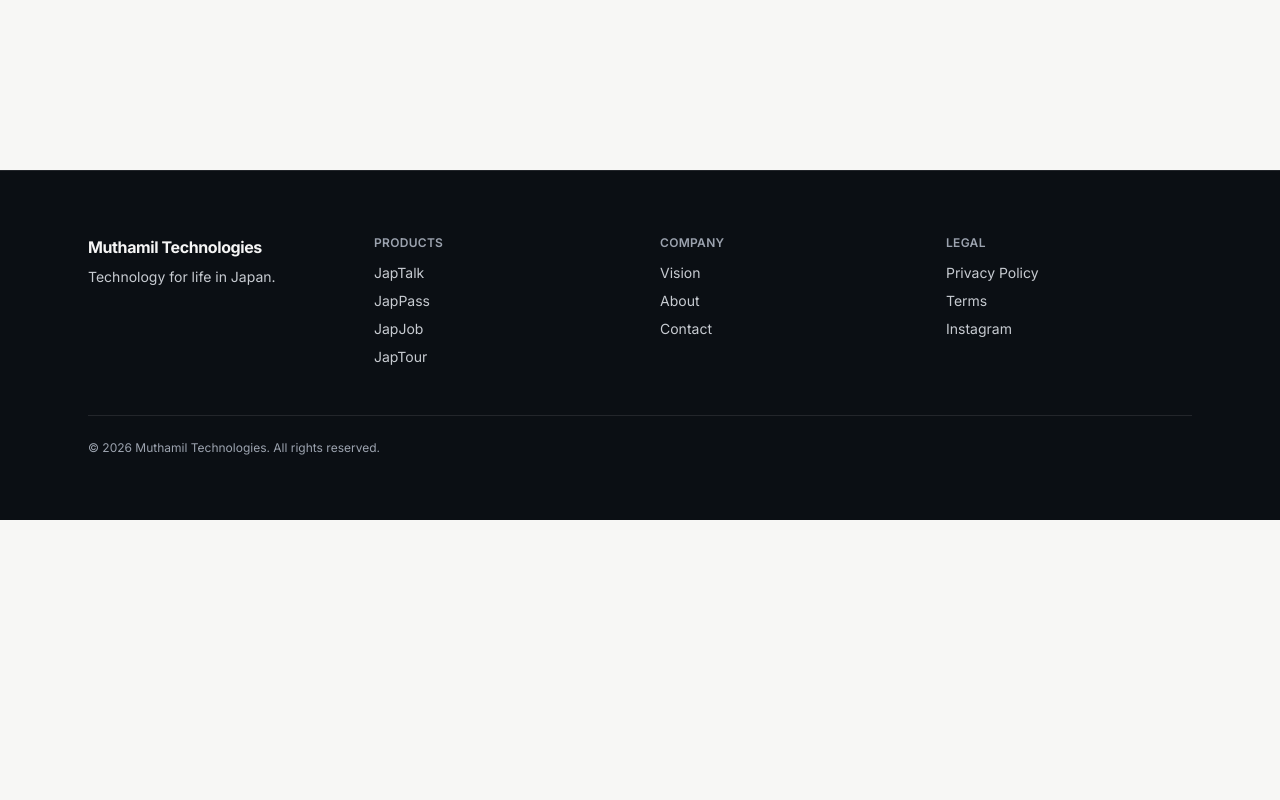
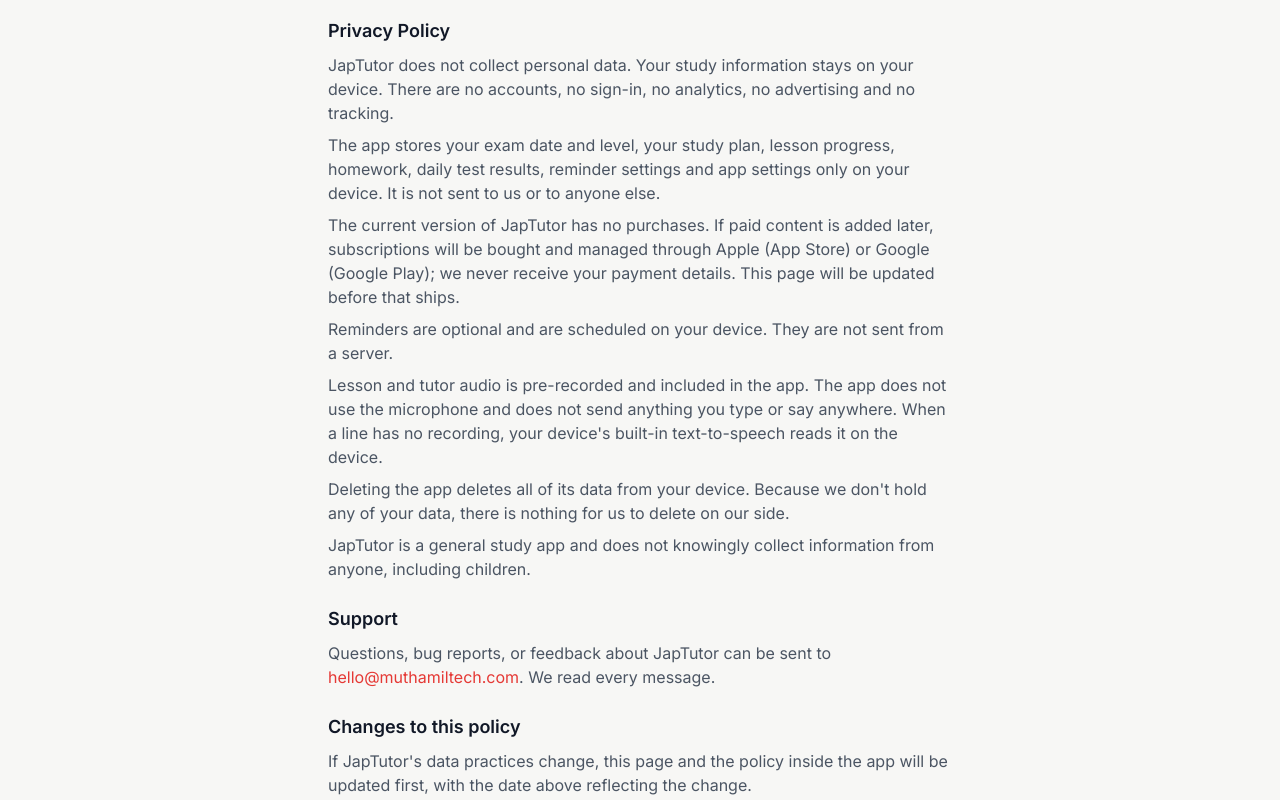
Before and after one commit to Muthamil-Technologies/muthamiltech-website, a React (Vite) app: page /japtutor/legal in a window 1280 px wide. Shown: the part 280-1080 px from the top of the page. Before the commit the page ends 800 px from the top, so only its background shows below. Built offline with nearby package versions, Linux system fonts and the light colour scheme.

Commit message:
feat: add JapTutor privacy & support page

```diff
--- a/src/App.tsx
+++ b/src/App.tsx
@@ -5,6 +5,7 @@
 import { JapPassPlanBuilder } from "./pages/JapPassPlanBuilder";
 import { JapTalkLevelCheck } from "./pages/JapTalkLevelCheck";
 import { JapTestLegal } from "./pages/JapTestLegal";
+import { JapTutorLegal } from "./pages/JapTutorLegal";
 import { Privacy } from "./pages/Privacy";
 import { Terms } from "./pages/Terms";
 
@@ -18,6 +19,7 @@
           <Route path="/privacy" element={<Privacy />} />
           <Route path="/terms" element={<Terms />} />
           <Route path="/japtest/legal" element={<JapTestLegal />} />
+          <Route path="/japtutor/legal" element={<JapTutorLegal />} />
           <Route path="/japtalk/level-check" element={<JapTalkLevelCheck />} />
           <Route path="/jappass/plan-builder" element={<JapPassPlanBuilder />} />
         </Routes>
--- /dev/null
+++ b/src/pages/JapTutorLegal.tsx
@@ -0,0 +1,76 @@
+import { Link } from "react-router-dom";
+import { contact } from "../data/products";
+
+// Mirrors the in-app policy in japtutor-mobile
+// (lib/screens/legal/privacy_policy_screen.dart). Keep the two in step.
+export function JapTutorLegal() {
+  return (
+    <main className="mx-auto max-w-2xl px-6 py-20">
+      <Link to="/" className="text-sm font-semibold text-accent">
+        &larr; Back to Muthamil Technologies
+      </Link>
+      <h1 className="mt-6 text-3xl font-bold tracking-tight text-ink">
+        JapTutor — Privacy &amp; Support
+      </h1>
+      <p className="mt-2 text-sm text-ink-faint">Last updated: October 2026</p>
+
+      <div className="mt-8 flex flex-col gap-6 text-ink-soft">
+        <section id="privacy">
+          <h2 className="text-lg font-semibold text-ink">Privacy Policy</h2>
+          <p className="mt-2">
+            JapTutor does not collect personal data. Your study information stays on your
+            device. There are no accounts, no sign-in, no analytics, no advertising and no
+            tracking.
+          </p>
+          <p className="mt-2">
+            The app stores your exam date and level, your study plan, lesson progress,
+            homework, daily test results, reminder settings and app settings only on your
+            device. It is not sent to us or to anyone else.
+          </p>
+          <p className="mt-2">
+            The current version of JapTutor has no purchases. If paid content is added later,
+            subscriptions will be bought and managed through Apple (App Store) or Google
+            (Google Play); we never receive your payment details. This page will be updated
+            before that ships.
+          </p>
+          <p className="mt-2">
+            Reminders are optional and are scheduled on your device. They are not sent from a
+            server.
+          </p>
+          <p className="mt-2">
+            Lesson and tutor audio is pre-recorded and included in the app. The app does not
+            use the microphone and does not send anything you type or say anywhere. When a line
+            has no recording, your device&apos;s built-in text-to-speech reads it on the device.
+          </p>
+          <p className="mt-2">
+            Deleting the app deletes all of its data from your device. Because we don&apos;t
+            hold any of your data, there is nothing for us to delete on our side.
+          </p>
+          <p className="mt-2">
+            JapTutor is a general study app and does not knowingly collect information from
+            anyone, including children.
+          </p>
+        </section>
+
+        <section id="support">
+          <h2 className="text-lg font-semibold text-ink">Support</h2>
+          <p className="mt-2">
+            Questions, bug reports, or feedback about JapTutor can be sent to{" "}
+            <a href={`mailto:${contact.email}`} className="text-accent">
+              {contact.email}
+            </a>
+            . We read every message.
+          </p>
+        </section>
+
+        <section>
+          <h2 className="text-lg font-semibold text-ink">Changes to this policy</h2>
+          <p className="mt-2">
+            If JapTutor&apos;s data practices change, this page and the policy inside the app
+            will be updated first, with the date above reflecting the change.
+          </p>
+        </section>
+      </div>
+    </main>
+  );
+}
```
